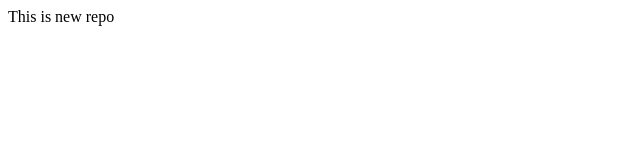
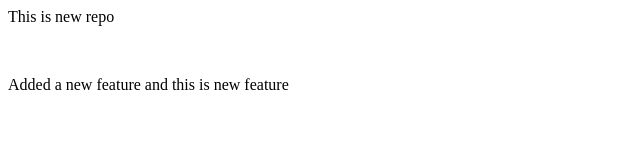
Before and after one commit to svamshikrishna001/localrepo, a plain HTML site: page index.html in a window 1280 px wide. Shown: the whole page, without its empty margins (0-640 px from the left). Drawn offline with Linux system fonts and the light colour scheme.

Commit message:
Add new feature

```diff
--- a/index.html
+++ b/index.html
@@ -1 +1,3 @@
 <p>This is new repo</p>
+<br>
+<p>Added a new feature and this is new feature</p>
```
